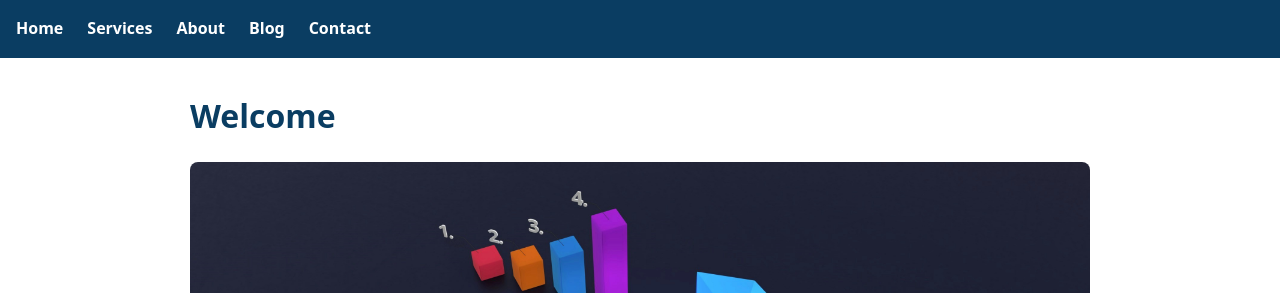
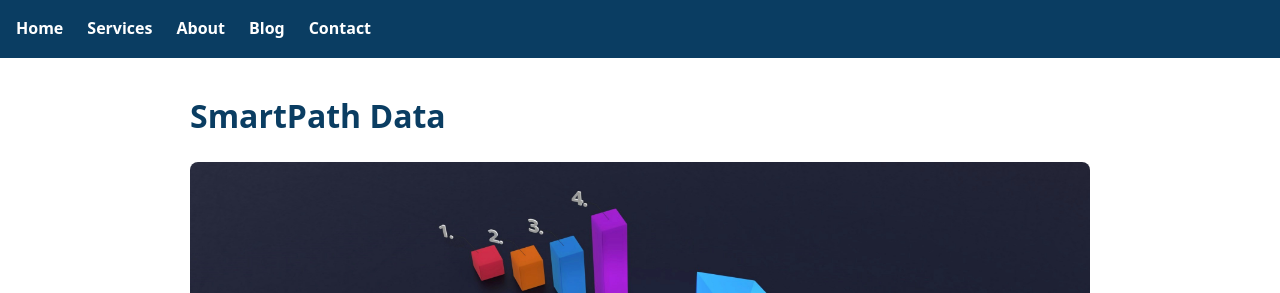
Before and after one commit to smartpathdata/smartpathdata.github.io, a Jekyll site: the page built from index.md, in a window 1280 px wide. Shown: the top 293 px of the page. Built offline with Jekyll 4.4.1, drawn with Linux system fonts in a browser that asks for light colours.

Commit message:
Update index.md

```diff
--- a/index.md
+++ b/index.md
@@ -1,6 +1,6 @@
 ---
 layout: page
-title: Welcome
+title: SmartPath Data
 ---
 <img src="/assets/images/1unsplash.jpg" alt="SmartPath Data banner" style="width:100%; border-radius:8px; margin-bottom:2rem;">
 
```
